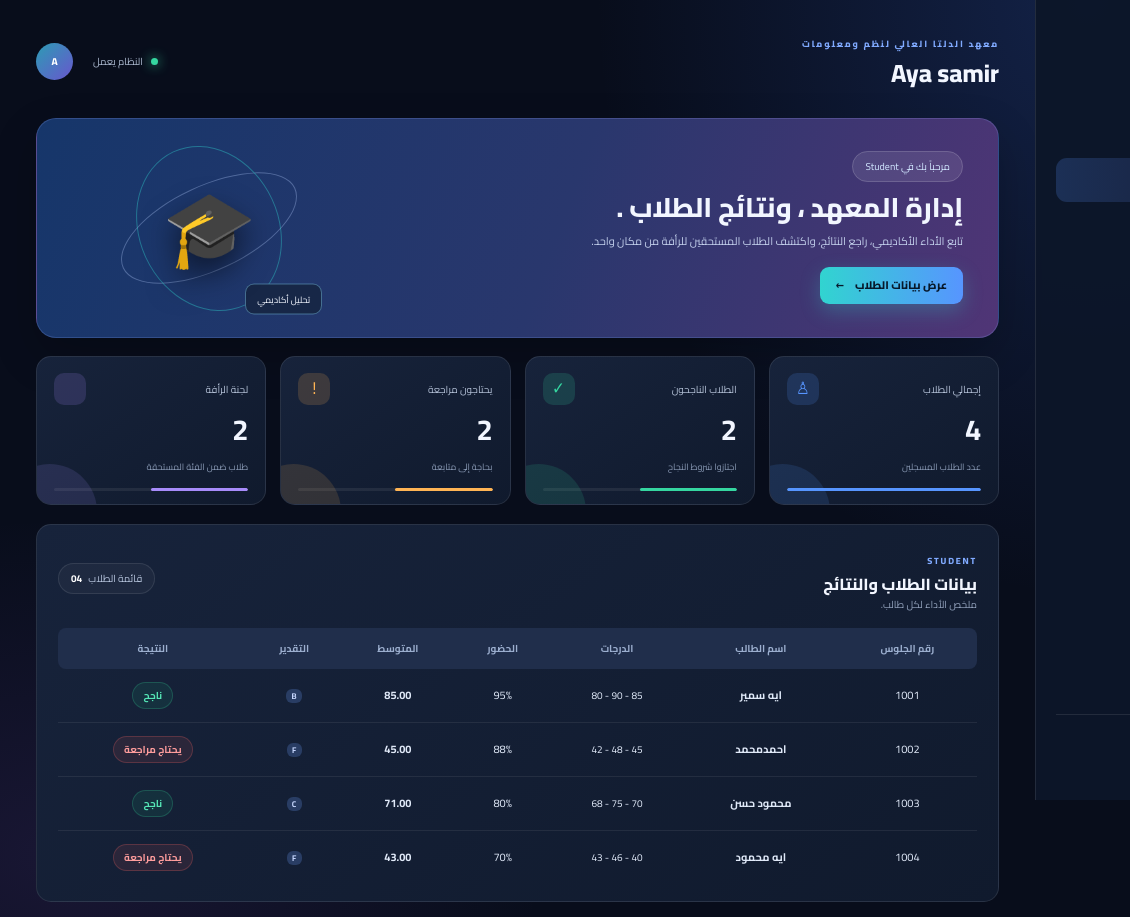
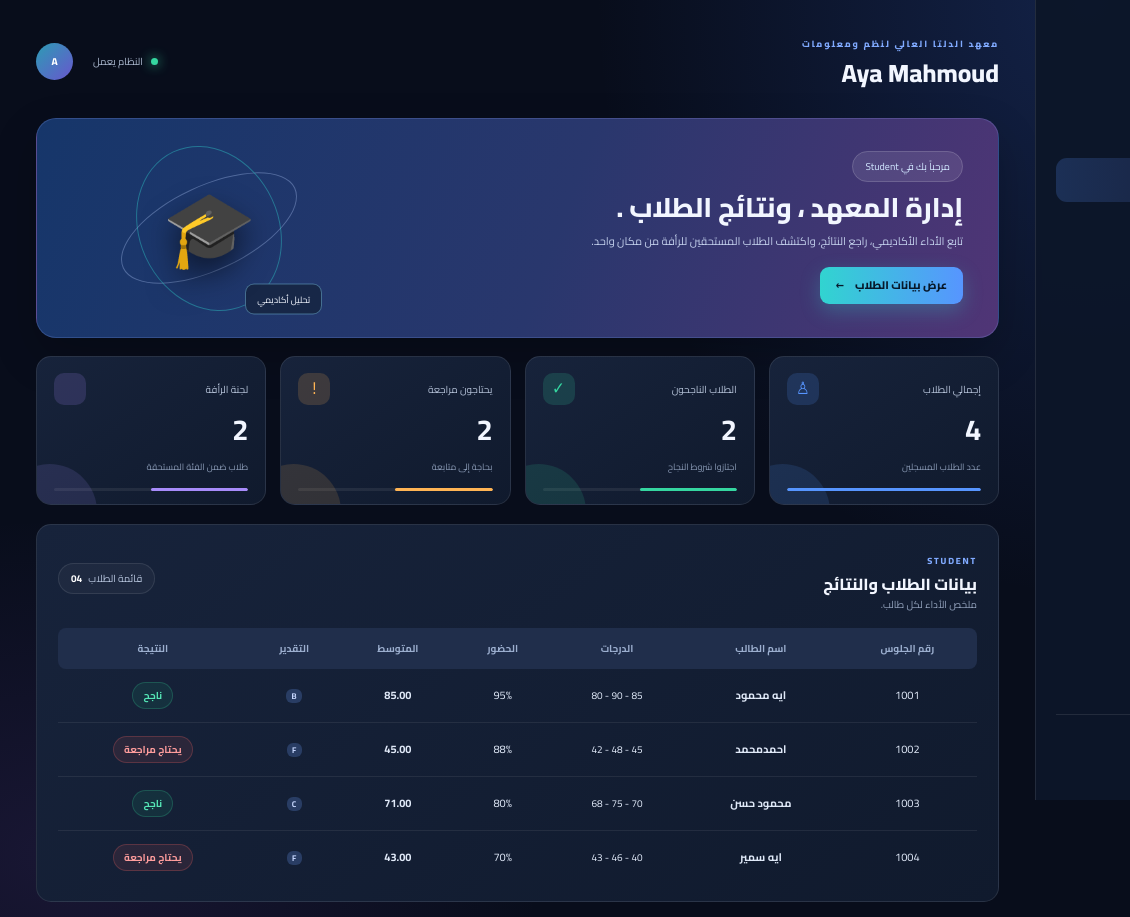
Before and after one commit to aysime43-byte/Student_Hub_Professional, a plain HTML site: page index.html in a window 1280 px wide. Shown: the top 917 px of the page, 0-1130 px from the left. Drawn offline with nearby package versions, Linux system fonts and the light colour scheme.

Commit message:
Add files via upload

```diff
--- a/index.html
+++ b/index.html
@@ -17,7 +17,7 @@
   <div class="profile"><div class="profile-avatar">A</div><div><b>إدارة النظام</b><small>مسؤول النظام</small></div></div>
 </aside>
 <main class="main">
-<header class="topbar"><div><small>معهد الدلتا العالي لنظم ومعلومات </small><h1>Aya samir</h1></div><div class="online"><i></i> النظام يعمل <span class="user-avatar">A</span></div></header>
+<header class="topbar"><div><small>معهد الدلتا العالي لنظم ومعلومات </small><h1>Aya Mahmoud</h1></div><div class="online"><i></i> النظام يعمل <span class="user-avatar">A</span></div></header>
 <section class="hero" id="overview">
   <div class="hero-text"><span class="hero-label">مرحباً بك في Student </span><h2>إدارة المعهد ، ونتائج الطلاب .</h2><p>تابع الأداء الأكاديمي، راجع النتائج، واكتشف الطلاب المستحقين للرأفة من مكان واحد.</p><a href="#students">عرض بيانات الطلاب　←</a></div>
   <div class="hero-graphic"><div class="ring ring-a"></div><div class="ring ring-b"></div><div class="cap">🎓</div><div class="float-tag"> تحليل أكاديمي</div></div>
--- a/script.js
+++ b/script.js
@@ -32,10 +32,10 @@ class Student {
 
 // 2) مصفوفة الطلاب: يوجد طالبان متوسطهما بين 40 و49
 const studentsList = [
-  new Student(1001, "ايه سمير", [85, 90, 80], 95),
+  new Student(1001, "ايه محمود", [85, 90, 80], 95),
   new Student(1002, "احمدمحمد ", [45, 48, 42], 88),
   new Student(1003, "محمود حسن", [70, 75, 68], 80),
-  new Student(1004, "ايه محمود", [40, 46, 43], 70)
+  new Student(1004, "ايه سمير", [40, 46, 43], 70)
 ];
 
 // 3) filter لاستخراج الطلاب المتعثرين
```
